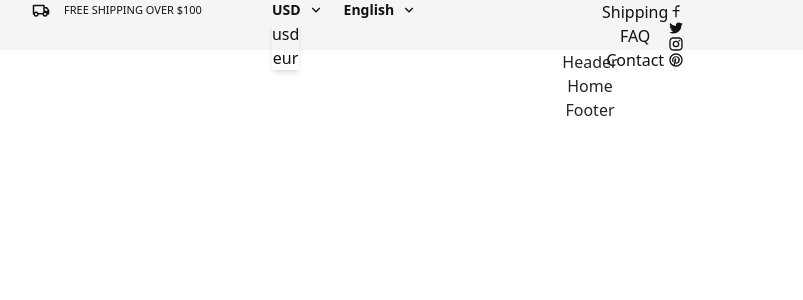
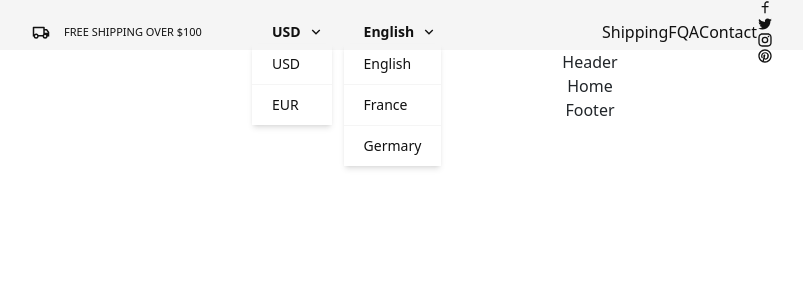
Before and after one commit to tuanyh11/ec-app, a React (Create React App) app: page /home in a window 1280 px wide. Shown: the top 300 px of the page, without its empty margins (50-853 px from the left). Built offline with nearby package versions, Linux system fonts and the light colour scheme.

Commit message:
commit_2

```diff
--- a/src/components/Common/Topbar.jsx
+++ b/src/components/Common/Topbar.jsx
@@ -31,13 +31,40 @@ const tobarCurency = [
     },
 ]
 
+const topbarLanguage = [
+    {
+        language: 'english'
+    },
+    {
+        language: 'France'
+    },
+    {
+        language: 'Germary'
+    }
+]
+
+const topbarMenu = [
+    {
+        pathName: "/",
+        name: "Shipping"
+    },
+    {
+        pathName: "/",
+        name: "FQA"
+    },
+    {
+        pathName: "/",
+        name: "Contact"
+    }
+]
+
 const Topbar = () => {
   return (
     <div className="bg-[#f5f5f5] h-[50px] text-[#111111]">
         <Container>
             <Row>
-                <Col lg={6}>
-                    <div className="flex items-center">
+                <Col lg={6} >
+                    <div className="flex items-center h-full">
                         <div className="flex items-center mr-[50px]">
                             <RiTruckLine className="h-[18px] w-[18px]"/>
                             <span className="ml-[14px] text-[11px] font-medium uppercase text-[#111111]">Free shipping over $100</span>
@@ -52,11 +79,11 @@ const Topbar = () => {
                                 </div>
 
                                 {/* dropdown */}
-                                <div className="absolute top-[110%]">
-                                    <ul className="shadow-md">
+                                <div className="absolute top-[110%] min-w-[80px] left-0 z-[9999999] text-left ">
+                                    <ul className="shadow-md " >
                                         {tobarCurency.map((item, i) => (
-                                            <li key={i}>
-                                                <Link to="/" className="">
+                                            <li key={i} className="border-b-[#f5f5f5] border-b-[1px] last:!border-0 hover:bg-[#e2e2e2] transition">
+                                                <Link to="/" className="p-[13px_20px] text-sm  block uppercase leading-none ">
                                                     {item.curruncy}
                                                 </Link>
                                             </li>
@@ -64,12 +91,23 @@ const Topbar = () => {
                                     </ul>
                                 </div>
                             </div>
-                            <div>
+                            <div className='p-[0_20px] group relative '>
                                 <div className='flex items-center'>
                                     <span className="text-sm font-semibold">English</span>
                                     <RiArrowDownSLine className="ml-[7px]"/>
                                 </div>
-
+                                {/* dropdown */}
+                                <div className="absolute top-[110%] min-w-[80px] left-0 z-[9999999] text-left ">
+                                    <ul className="shadow-md " >
+                                        {topbarLanguage.map((item, i) => (
+                                            <li key={i} className="border-b-[#f5f5f5] border-b-[1px] last:!border-0 hover:bg-[#e2e2e2] transition">
+                                                <Link to="/" className="p-[13px_20px] text-sm  block capitalize leading-none ">
+                                                    {item.language}
+                                                </Link>
+                                            </li>
+                                        ))}
+                                    </ul>
+                                </div>
                             </div>
                         </div>
 
@@ -78,16 +116,14 @@ const Topbar = () => {
                 <Col lg={6}>
                     <div className="flex items-center">
                         {/* tobar menu */}
-                        <ul>
-                            <li>
-                                <Link to="/"> Shipping </Link>
-                            </li>
-                            <li>
-                                <Link to="/">FAQ</Link>
-                            </li>
-                            <li>
-                                <Link to="/">Contact</Link>
-                            </li>
+                        <ul className='flex items-center'>
+                            {
+                                topbarMenu.map((item, i) => (
+                                    <li key={i}>
+                                        <Link to="/"> {item.name} </Link>
+                                    </li>
+                                ))
+                            }
                         </ul>
 
                         {/* tobar contact */}
```
